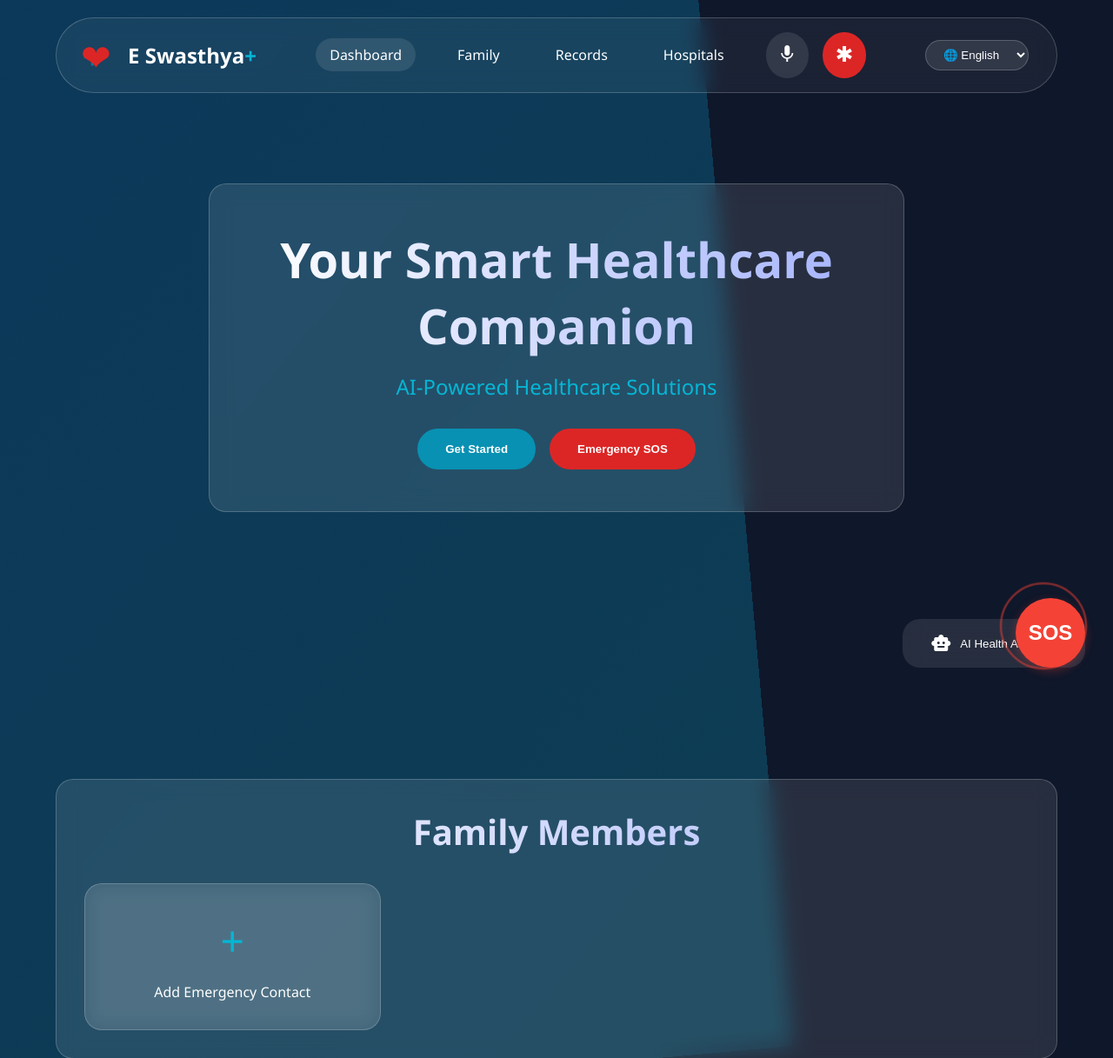
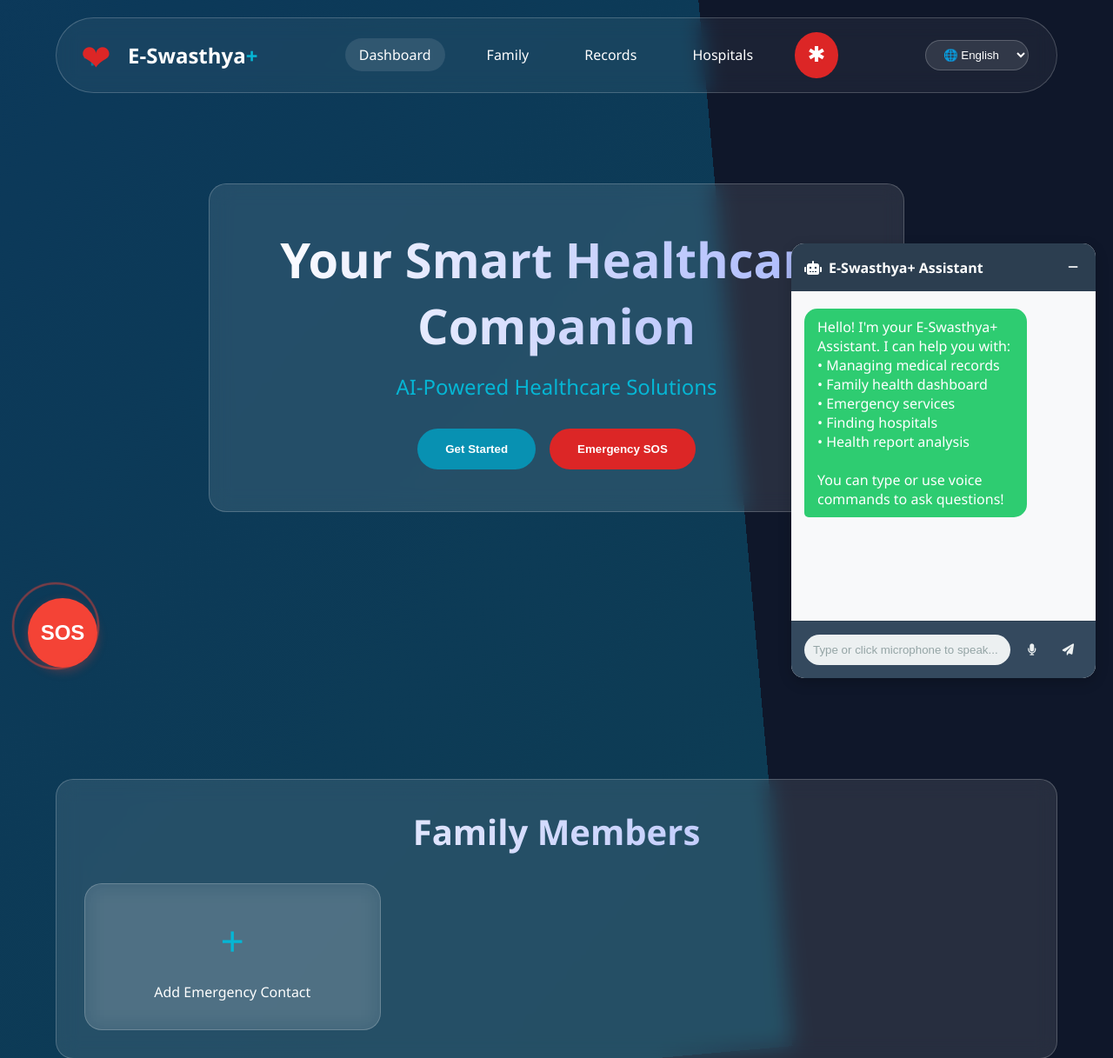
Before and after one commit to OshiSharma1222/E-Swasthya, a Django app: page / in a window 1280 px wide. Shown: the top 1217 px of the page at 87% size. Run offline with Django 5.2, Linux system fonts and the light colour scheme; data that the repository does not hold is empty; parts of the project's set-up code (start-up, migrations or seed data) failed here and were passed over.

Commit message:
UI Updates: Changed chatbot color scheme and moved SOS button to left side

```diff
--- /dev/null
+++ b/main/static/css/healthbot.css
@@ -0,0 +1,245 @@
+.health-assistant {
+    position: fixed;
+    bottom: 20px;
+    right: 20px;
+    width: 350px;
+    height: 500px;
+    background: rgba(255, 255, 255, 0.95);
+    border-radius: 15px;
+    box-shadow: 0 5px 15px rgba(0, 0, 0, 0.2);
+    display: flex;
+    flex-direction: column;
+    overflow: hidden;
+    transition: all 0.3s ease;
+    z-index: 1000;
+}
+
+.health-assistant.minimized {
+    height: 60px;
+}
+
+.chat-header {
+    padding: 15px;
+    background: #2c3e50;
+    color: white;
+    display: flex;
+    justify-content: space-between;
+    align-items: center;
+}
+
+.chat-header h3 {
+    margin: 0;
+    font-size: 16px;
+    display: flex;
+    align-items: center;
+    gap: 8px;
+}
+
+.chat-header button {
+    background: none;
+    border: none;
+    color: white;
+    cursor: pointer;
+    padding: 5px;
+}
+
+.chat-messages {
+    flex: 1;
+    overflow-y: auto;
+    padding: 15px;
+    display: flex;
+    flex-direction: column;
+    gap: 10px;
+    background: #f8f9fa;
+}
+
+.message {
+    max-width: 80%;
+    padding: 10px 15px;
+    border-radius: 15px;
+    margin: 5px 0;
+    white-space: pre-wrap;
+}
+
+.user-message {
+    background: #3498db;
+    color: white;
+    align-self: flex-end;
+    border-bottom-right-radius: 5px;
+}
+
+.bot-message {
+    background: #2ecc71;
+    color: white;
+    align-self: flex-start;
+    border-bottom-left-radius: 5px;
+}
+
+.system-message {
+    background: #f1c40f;
+    color: #34495e;
+    align-self: center;
+    font-size: 0.9em;
+    text-align: center;
+}
+
+.interim-result {
+    background: rgba(0, 0, 0, 0.1);
+    font-style: italic;
+}
+
+.chat-input {
+    padding: 15px;
+    display: flex;
+    gap: 10px;
+    background: #34495e;
+    border-top: 1px solid #2c3e50;
+}
+
+.chat-input input {
+    flex: 1;
+    padding: 10px;
+    border: none;
+    border-radius: 20px;
+    outline: none;
+    background: #ecf0f1;
+    color: #2c3e50;
+}
+
+.chat-input input::placeholder {
+    color: #95a5a6;
+}
+
+.chat-input button {
+    background: none;
+    border: none;
+    color: #ecf0f1;
+    cursor: pointer;
+    padding: 5px 10px;
+    border-radius: 50%;
+    transition: all 0.2s ease;
+}
+
+.chat-input button:hover {
+    background: #2c3e50;
+    color: #3498db;
+}
+
+#mic-button {
+    position: relative;
+}
+
+#mic-button.listening {
+    color: #e74c3c;
+    animation: pulse 1.5s infinite;
+}
+
+#mic-button.listening::before {
+    content: '';
+    position: absolute;
+    width: 100%;
+    height: 100%;
+    border-radius: 50%;
+    background: rgba(231, 76, 60, 0.2);
+    animation: wave 1.5s infinite;
+}
+
+@keyframes pulse {
+    0% { transform: scale(1); }
+    50% { transform: scale(1.1); }
+    100% { transform: scale(1); }
+}
+
+@keyframes wave {
+    0% {
+        transform: scale(1);
+        opacity: 1;
+    }
+    100% {
+        transform: scale(2);
+        opacity: 0;
+    }
+}
+
+.message.speaking {
+    border: 2px solid #3498db;
+    animation: speak-pulse 1s infinite;
+}
+
+@keyframes speak-pulse {
+    0% { border-color: #3498db; }
+    50% { border-color: #2ecc71; }
+    100% { border-color: #3498db; }
+}
+
+/* Voice Interaction Styles */
+.interim-result {
+    opacity: 0.7;
+    font-style: italic;
+    background: #E8F5E9 !important;
+    border: 1px dashed #4CAF50 !important;
+    padding: 8px 12px;
+    margin: 8px 0;
+    border-radius: 12px;
+}
+
+/* Voice command tooltip */
+#mic-button::after {
+    content: 'Click to use voice';
+    position: absolute;
+    bottom: 100%;
+    left: 50%;
+    transform: translateX(-50%);
+    background: rgba(0, 0, 0, 0.8);
+    color: white;
+    padding: 5px 10px;
+    border-radius: 5px;
+    font-size: 12px;
+    white-space: nowrap;
+    opacity: 0;
+    transition: opacity 0.3s ease;
+    pointer-events: none;
+    margin-bottom: 8px;
+}
+
+#mic-button:hover::after {
+    opacity: 1;
+}
+
+/* Accessibility improvements */
+.chat-input button:focus {
+    outline: none;
+    box-shadow: 0 0 0 3px rgba(33, 150, 243, 0.3);
+}
+
+.chat-input button:focus:not(:focus-visible) {
+    box-shadow: none;
+}
+
+/* Scrollbar Styling */
+.chat-messages::-webkit-scrollbar {
+    width: 6px;
+}
+
+.chat-messages::-webkit-scrollbar-track {
+    background: #f5f5f5;
+}
+
+.chat-messages::-webkit-scrollbar-thumb {
+    background: #bdbdbd;
+    border-radius: 3px;
+}
+
+.chat-messages::-webkit-scrollbar-thumb:hover {
+    background: #9e9e9e;
+}
+
+/* Responsive design */
+@media (max-width: 768px) {
+    .health-assistant {
+        width: 300px;
+        height: 500px;
+        left: 10px;
+        bottom: 10px;
+    }
+}
--- a/main/templates/main/index.html
+++ b/main/templates/main/index.html
@@ -4,9 +4,12 @@
 <head>
     <meta charset="UTF-8">
     <meta name="viewport" content="width=device-width, initial-scale=1.0">
-    <title>MediCare+ | Smart Healthcare Platform</title>
+    <title>E-Swasthya+ | Smart Healthcare Platform</title>
     <link href="https://fonts.googleapis.com/icon?family=Material+Icons" rel="stylesheet">
     <link rel="stylesheet" href="{% static 'css/style.css' %}">
+    <link rel="stylesheet" href="https://cdnjs.cloudflare.com/ajax/libs/font-awesome/6.0.0/css/all.min.css">
+    <link rel="stylesheet" href="{% static 'css/healthbot.css' %}">
+    {% csrf_token %}
 </head>
 <body>
     <div class="gradient-bg">
@@ -19,7 +22,7 @@
                 <span class="pulse">+</span>
                 <span class="heartbeat">❤</span>
             </div>
-            <span class="logo-text">E Swasthya<span class="highlight">+</span></span>
+            <span class="logo-text">E-Swasthya<span class="highlight">+</span></span>
         </div>
 
         <div class="nav-links">
@@ -28,9 +31,6 @@
             <a href="#reports">Records</a>
             <a href="#hospitals">Hospitals</a>
             <div class="nav-icons">
-                <button class="icon-btn" title="Voice Assistant">
-                    <span class="material-icons">mic</span>
-                </button>
                 <button class="icon-btn sos-icon" title="Emergency">
                     <span class="material-icons">emergency</span>
                 </button>
@@ -203,6 +203,35 @@
             </div>
             <button class="close-modal" onclick="hideEmergencyOptions()">
                 <span class="material-icons">close</span>
+            </button>
+        </div>
+    </div>
+
+    <!-- Health Assistant Chatbot -->
+    <div class="health-assistant">
+        <div class="chat-header">
+            <h3><i class="fas fa-robot"></i> E-Swasthya+ Assistant</h3>
+            <button class="toggle-chat" onclick="document.querySelector('.health-assistant').classList.toggle('minimized')">
+                <i class="fas fa-minus"></i>
+            </button>
+        </div>
+        <div class="chat-messages">
+            <div class="message bot-message">Hello! I'm your E-Swasthya+ Assistant. I can help you with:
+• Managing medical records
+• Family health dashboard
+• Emergency services
+• Finding hospitals
+• Health report analysis
+
+You can type or use voice commands to ask questions!</div>
+        </div>
+        <div class="chat-input">
+            <input type="text" placeholder="Type or click microphone to speak...">
+            <button id="mic-button" title="Click to speak">
+                <i class="fas fa-microphone"></i>
+            </button>
+            <button type="submit">
+                <i class="fas fa-paper-plane"></i>
             </button>
         </div>
     </div>
@@ -552,7 +581,7 @@
     .sos-btn {
         position: fixed;
         bottom: 2rem;
-        right: 2rem;
+        left: 2rem;
         width: 80px;
         height: 80px;
         border-radius: 50%;
@@ -595,5 +624,8 @@
         }
     }
     </style>
+
+    <!-- Scripts -->
+    <script src="{% static 'js/healthbot.js' %}"></script>
 </body>
 </html>
```
